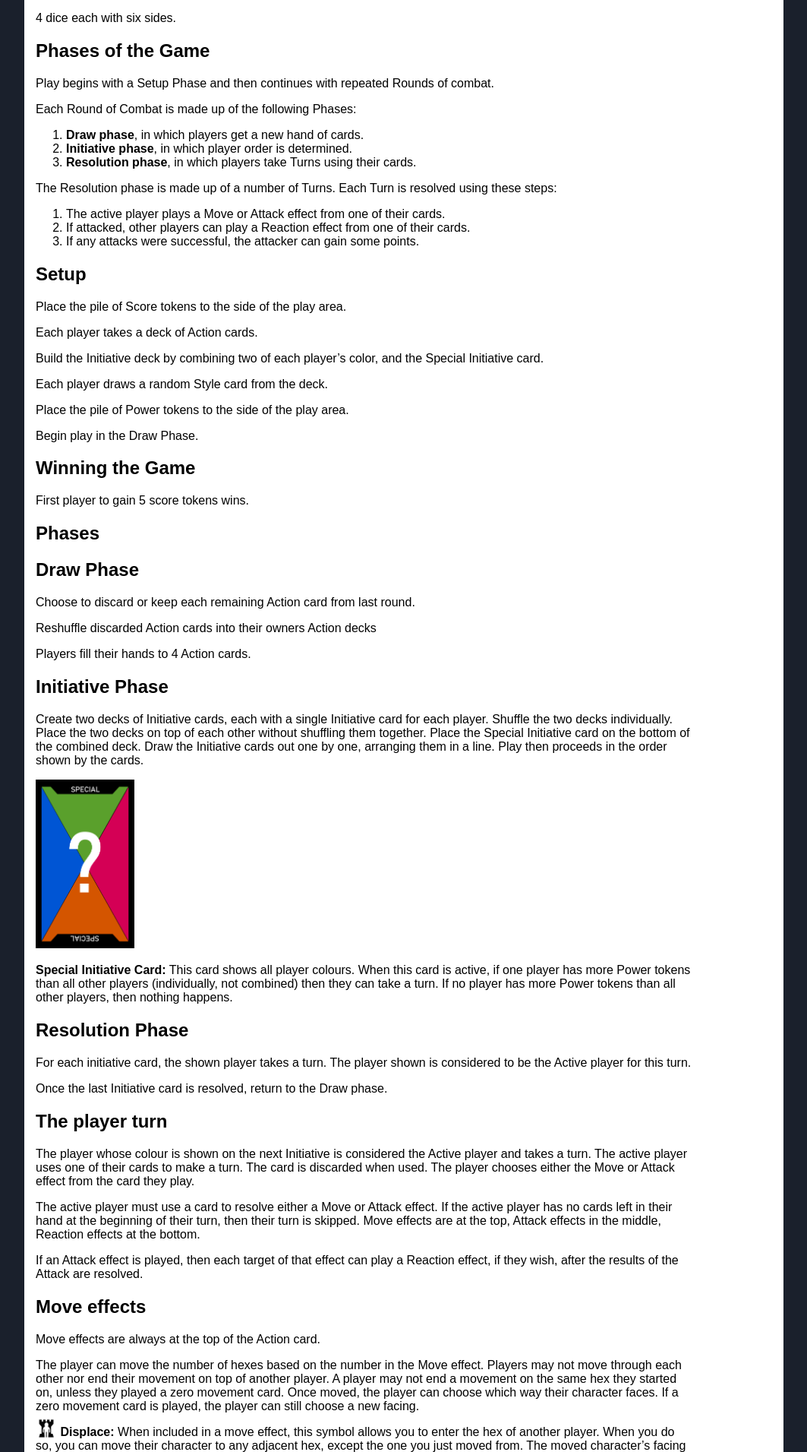
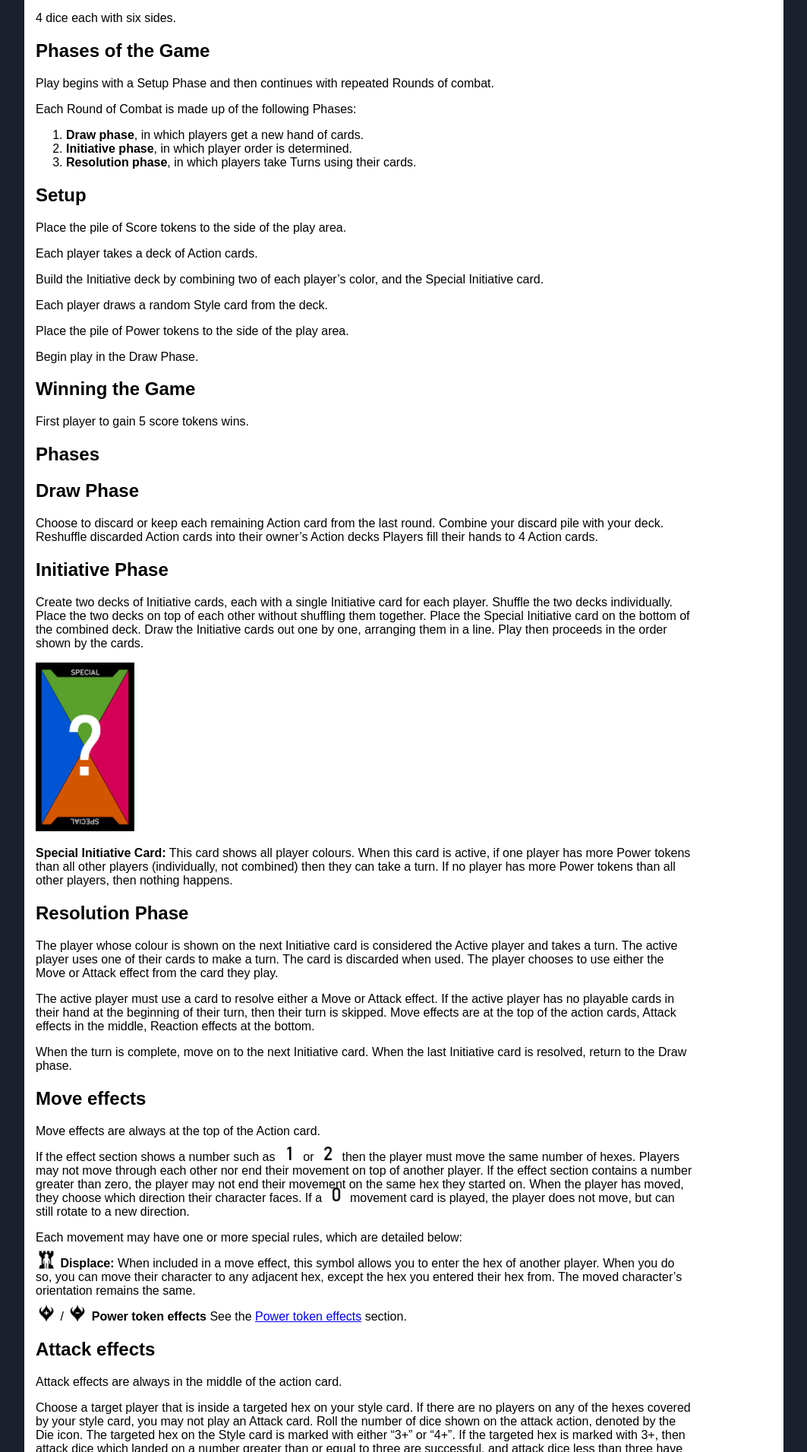
Before and after one commit to abregado/champions-combat, a Jekyll site: the page built from index.html, in a window 1280 px wide. Shown: the part 1290-3201 px from the top of the page at 76% size, without its empty margins (116-1179 px from the left). Built offline with Jekyll 4.4.1, drawn with Linux system fonts in a browser that asks for light colours; some of the changed text lies outside the part shown.

Commit message:
bunch of clarity changes
Edited sections + moved things around between sections for
clarity. Also edited text within sections for clarity

```diff
--- a/_chapters/rules.md
+++ b/_chapters/rules.md
@@ -42,12 +42,6 @@
 2. **Initiative phase**, in which player order is determined.
 3. **Resolution phase**, in which players take Turns using their cards.
 
-The Resolution phase is made up of a number of Turns. Each Turn is resolved using these steps:
-1. The active player plays a Move or Attack effect from one of their cards.
-2. If attacked, other players can play a Reaction effect from one of their cards.
-3. If any attacks were successful, the attacker can gain some points.
-
-
 # Setup
 Place the pile of Score tokens to the side of the play area.
 
@@ -66,10 +60,9 @@
 
 # Phases
 ## Draw Phase
-Choose to discard or keep each remaining Action card from last round.
-
-Reshuffle discarded Action cards into their owners Action decks
-
+Choose to discard or keep each remaining Action card from the last round.
+Combine your discard pile with your deck.
+Reshuffle discarded Action cards into their owner's Action decks
 Players fill their hands to 4 Action cards.
 
 ## Initiative Phase
@@ -87,48 +80,50 @@
 If no player has more Power tokens than all other players, then nothing happens.
 
 ## Resolution Phase
-For each initiative card, the shown player takes a turn.
-The player shown is considered to be the Active player for this turn.
-
-Once the last Initiative card is resolved, return to the Draw phase.
-
-# The player turn
-The player whose colour is shown on the next Initiative is considered the Active player and takes a turn.
+The player whose colour is shown on the next Initiative card is considered the Active player and takes a turn.
 The active player uses one of their cards to make a turn.
 The card is discarded when used.
-The player chooses either the Move or Attack effect from the card they play.
+The player chooses to use either the Move or Attack effect from the card they play.
 
 The active player must use a card to resolve either a Move or Attack effect.
-If the active player has no cards left in their hand at the beginning of their turn, then their turn is skipped.
-Move effects are at the top, Attack effects in the middle, Reaction effects at the bottom.
+If the active player has no playable cards in their hand at the beginning of their turn, then their turn is skipped.
+Move effects are at the top of the action cards, Attack effects in the middle, Reaction effects at the bottom.
 
-If an Attack effect is played, then each target of that effect can play a Reaction effect, if they wish, after the results of the Attack are resolved.
+When the turn is complete, move on to the next Initiative card.
+When the last Initiative card is resolved, return to the Draw phase.
 
 ## Move effects
 Move effects are always at the top of the Action card.
 
-The player can move the number of hexes based on the number in the Move effect.
+If the effect section shows a number such as {% include icon_image.html link='files/images/icon-1.png' %} or {% include icon_image.html link='files/images/icon-2.png' %}
+then the player must move the same number of hexes.
 Players may not move through each other nor end their movement on top of another player.
-A player may not end a movement on the same hex they started on, unless they played a zero movement card.
-Once moved, the player can choose which way their character faces.
-If a zero movement card is played, the player can still choose a new facing.
+If the effect section contains a number greater than zero, the player may not end their movement on the same hex they started on.
+When the player has moved, they choose which direction their character faces.
+If a {% include icon_image.html link='files/images/icon-0.png' %} movement card is played, the player does not move, but can still rotate to a new direction.
+
+Each movement may have one or more special rules, which are detailed below:
 
 {% include icon_image.html link='files/images/icon-displace.png' %}
-**Displace:**   When included in a move effect, this symbol allows you to enter the hex of another player.
-When you do so, you can move their character to any adjacent hex, except the one you just moved from.
-The moved character's facing remains the same.
+**Displace:** When included in a move effect, this symbol allows you to enter the hex of another player.
+When you do so, you can move their character to any adjacent hex, except the hex you entered their hex from.
+The moved character's orientation remains the same.
+
+{% include icon_image.html link='files/images/icon-power-up.png' %} / {% include icon_image.html link='files/images/icon-power-down.png' %}
+**Power token effects** See the [Power token effects](#power-token-effects) section.
 
 ## Attack effects
 Attack effects are always in the middle of the action card.
 
-Choose a target that is inside either the red or blue zone on your style card.
-If there are no targets on any of the hexes covered by your style card, you may not play an Attack card.
+Choose a target player that is inside a targeted hex on your style card.
+If there are no players on any of the hexes covered by your style card, you may not play an Attack card.
 Roll the number of dice shown on the attack action, denoted by the Die icon.
-The field on the Style card shows if the dice needs a 3+ or 4+ to deal damage.
-Each hit causes one damage. Each attack may have one or more special rules, which are detailed below.
+The targeted hex on the Style card is marked with either "3+" or "4+".
+If the targeted hex is marked with 3+, then attack dice which landed on a number greater than or equal to three are successful, and attack dice less than three have failed.
+If the targeted hex is marked with 4+, then attack dice which landed on a number greater than or equal to four are successful, and attack dice less than four have failed.
+The attacker gains one score token for each successful attack die, unless this is modified by the target's reaction.
 
-Calculate the number of hits before moving on, but do not apply damage yet.
-The result may be modified due to a Reaction.
+Each attack may have one or more special rules, which are detailed below:
 
 {% include icon_image.html link='files/images/icon-barrage.png' %}
 **Barrage:** An attack can be made against every target that can be hit.
@@ -142,30 +137,34 @@
 Its facing remains the same.
 The target cannot be moved into a wall.
 
-If an Attack effect is played, then each target of that effect can play a Reaction effect, if they wish, after the results of the Attack are resolved.
-Each targeted player can play a Reaction even if no hits were scored on the dice.
+{% include icon_image.html link='files/images/icon-power-up.png' %} / {% include icon_image.html link='files/images/icon-power-down.png' %}
+**Power token effects** See the [Power token effects](#power-token-effects) section.
 
-### Reaction effects
+When an Attack effect is played, then each target of that effect can choose to play or not play a Reaction effect. Reaction effects are played after the results of the Attack are resolved.
+Each targeted player can play a Reaction even if no attack dice were successful.
+
+## Reaction effects
 Reaction effects are always at the bottom of an action card.
 
 Each attacked player can discard one action card and activate its Reaction effect, unless the attack was made from the hex directly behind them.
 Calculate the entire effect of the Reaction before moving on to the next phase.
 
-### Power token effects
+Each Reaction section has one or more effects, which are detailed below:
+
+{% include icon_image.html link='files/images/icon-block.png' %}
+**Shield** Reduce the number of successful attack dice by one for each shield effect.
+
+{% include icon_image.html link='files/images/icon-1.png' %} / {% include icon_image.html link='files/images/icon-2.png' %} ...
+**Move** When a number is displayed in the Reaction section of an action card, the reacting player executes a Move effect of that number.
+Note that this does not allow the reacting player to dodge the attack, and therefore does not reduce the number of successful attack dice.
+
+{% include icon_image.html link='files/images/icon-power-up.png' %} / {% include icon_image.html link='files/images/icon-power-down.png' %}
+**Power token effects** See the [Power token effects](#power-token-effects) section.
+
+# Power token effects
 Some effects have either a {% include icon_image.html link='files/images/icon-power-up.png' %} or a {% include icon_image.html link='files/images/icon-power-down.png' %} icon on them.
 
 If an effect has a {% include icon_image.html link='files/images/icon-power-down.png' %} symbol on it, then you must spend a Power token to use the effect.
+If you do not have the required Power token, then you can not play the effect.
 
 For each {% include icon_image.html link='files/images/icon-power-up.png' %} symbol on an effect, you gain one Power token.
-
-## Turn end
-### Scoring damage
-All hits from an attack are calculated together during this step.
-
-Reduce damage by the amount of {% include icon_image.html link='files/images/icon-block.png' %} symbols played by the target’s reaction.
-
-For each remaining damage the attacker gains a score token.
-
-The turn is now over and the next Initiative card can be resolved.
-
-If there are no more Initiative cards to resolve, move to the Draw phase.
```
